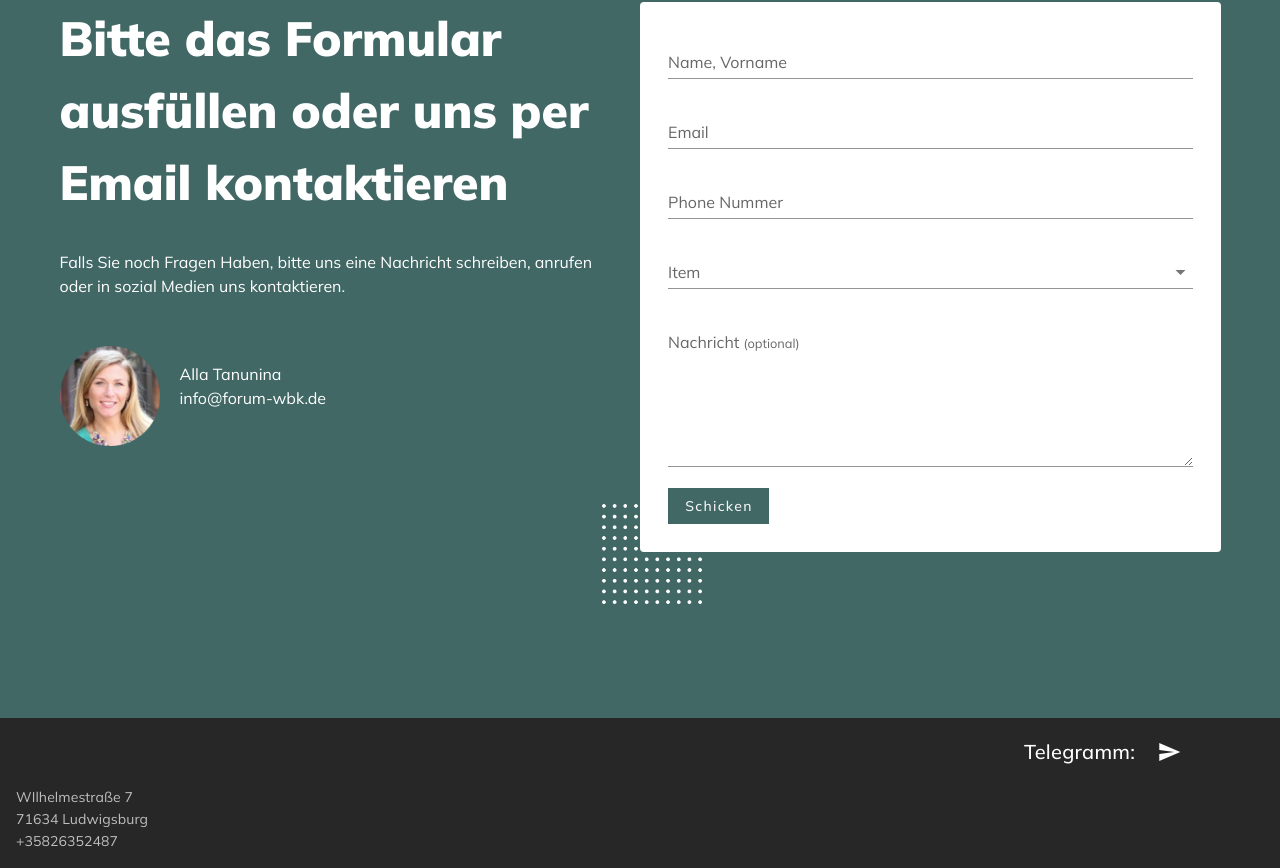
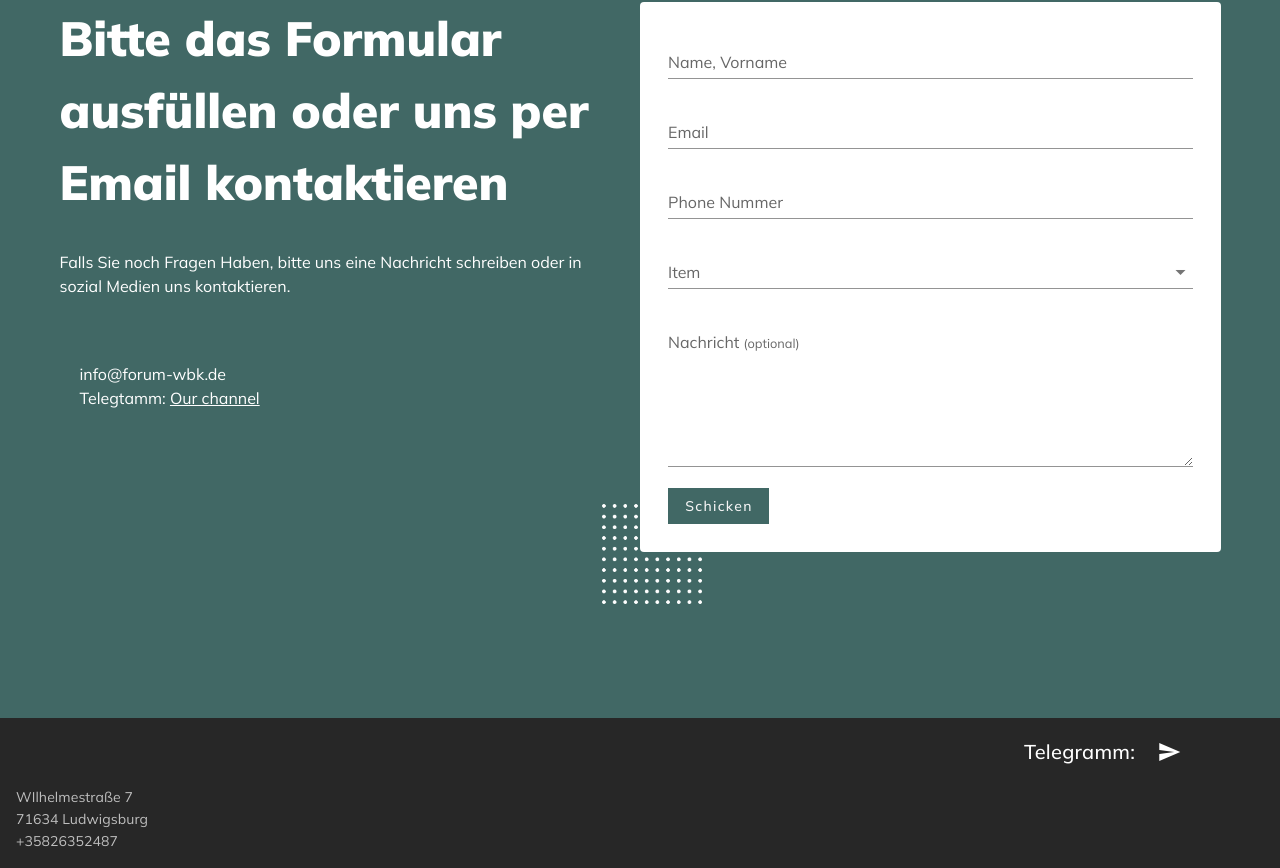
Before and after one commit to KaterinaKhleb/lubu-schule, a Vue app: page /home in a window 1280 px wide. Shown: the part 1852-2720 px from the top of the page. Built offline with nearby package versions, Linux system fonts and the light colour scheme.

Commit message:
minor changes

```diff
--- a/public/json/de.json
+++ b/public/json/de.json
@@ -16,7 +16,7 @@
     "activity5Name": "Camping Erinnerungen",
     "activity5Desc": "Der Geruch von Feuer, Gitaren-Lieder, frische Luft und der Gesang von Grillen - das sind die schönsten Kindheitserinnerungen die wir zusammen erleben werden!",
     "formTitle": "Bitte das Formular ausfüllen oder uns per Email kontaktieren ",
-    "formSubtitle": "Falls Sie noch Fragen Haben, bitte uns eine Nachricht schreiben, anrufen oder in sozial Medien uns kontaktieren.",
+    "formSubtitle": "Falls Sie noch Fragen Haben, bitte uns eine Nachricht schreiben oder in sozial Medien uns kontaktieren.",
     "where": "Wo",
     "when": "Wann",
     "ageGroup": "Alter",
--- a/public/json/en.json
+++ b/public/json/en.json
@@ -17,7 +17,7 @@
     "activity5Name": "Camping memories",
     "activity5Desc": "Smell of fire, guitar songs, fresh air and sound of crickets - those are the warmest childhood memories that we will create together! ",
     "formTitle": "Please fill out the form to register for a Summer Camp",
-    "formSubtitle": "If you have any further questions, please feel free to contact us by phone or via social media.",
+    "formSubtitle": "If you have any further questions, please feel free to contact us vie Email or social media.",
     "where": "Where",
     "when": "when",
     "ageGroup": "Age Group ",
--- a/src/components/Formular.vue
+++ b/src/components/Formular.vue
@@ -11,10 +11,9 @@
                     <div class="formular-title text-form">{{ formTitle }}</div>
                     <div class="text-form mt-8 mr-8">{{ formSubtitle }}</div>
                     <div class="d-flex mt-12 mx-auto mb-3">
-                        <img :src="require(`../assets/frau.png`)" />
                         <div class="d-flex text-form mt-4 ml-5 flex-column">
-                            <div>Alla Tanunina</div>
                             <div>info@forum-wbk.de</div>
+                            <div>Telegtamm: <a href="https://t.me/+7pzjhBIQFWcwOTNi">Our channel</a> </div>
                         </div>
                     </div>
                 </div>
@@ -209,6 +208,9 @@ img {
 .dropdown {
     z-index: 99999;
 }
+a{
+    color: white !important
+}
 /* Tablet horiz to vertical
 ===============================*/
 @media (min-width: 1024px) and (max-width: 1280px) {
```
